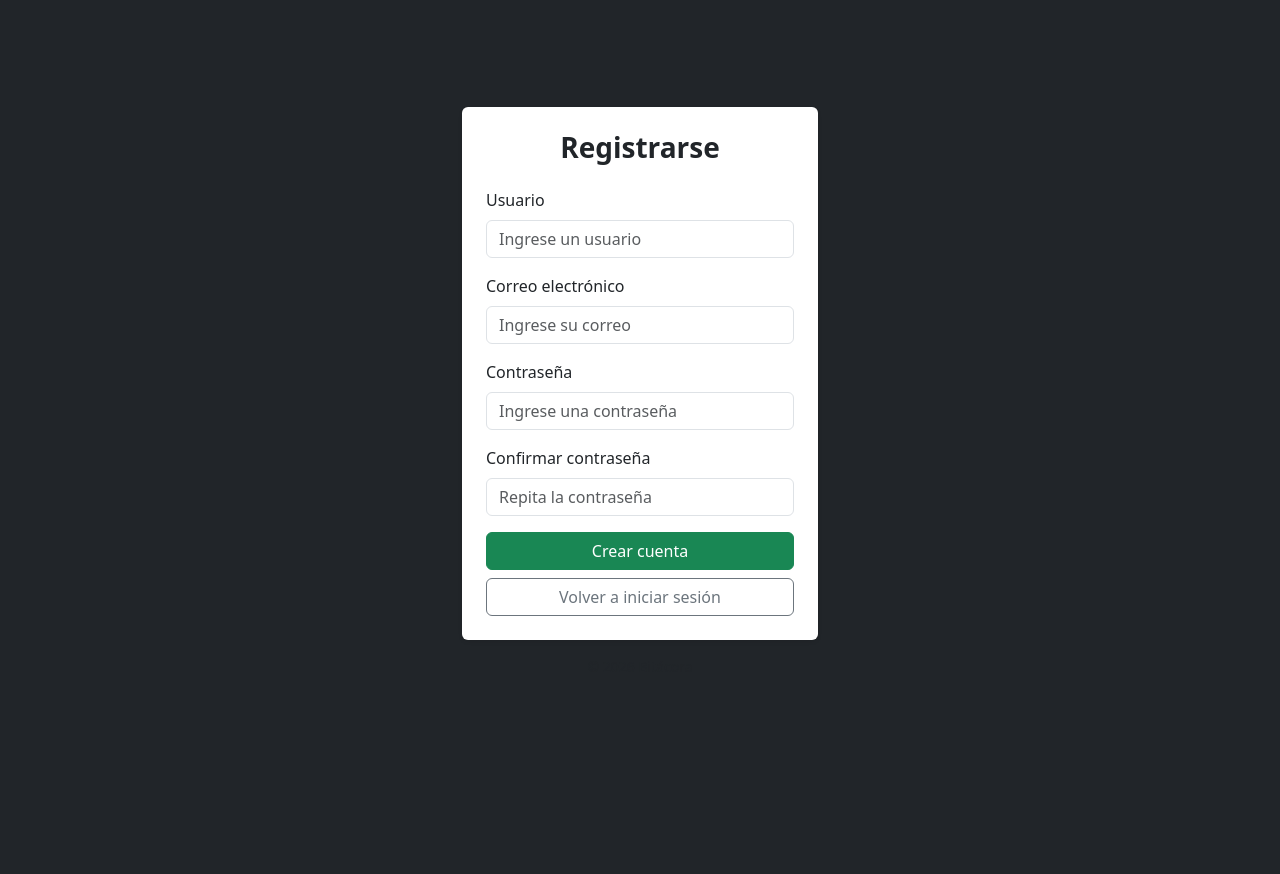
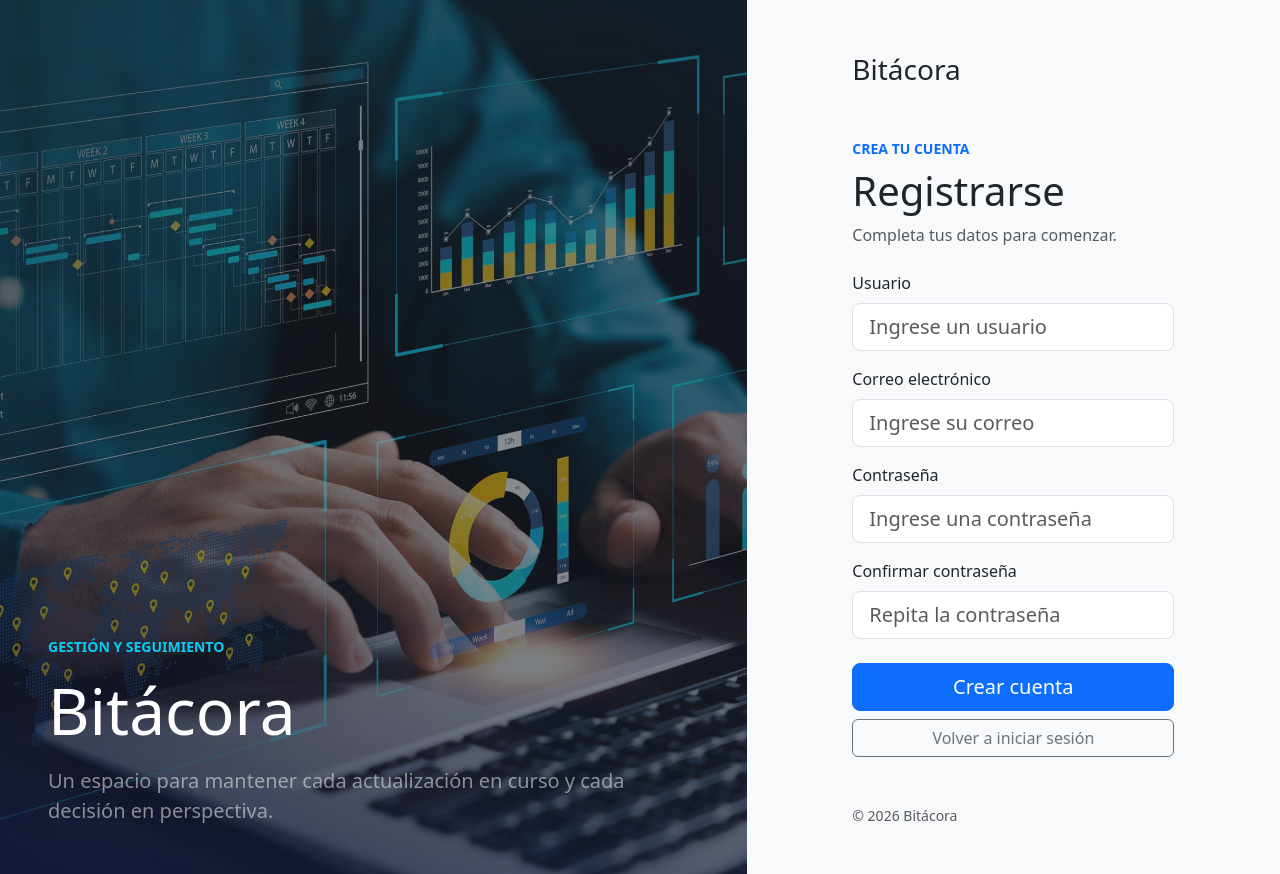
Before and after one commit to SoloDeveloperAlpha/Reg_Categ_Updates, a website: page frontend/register.html in a window 1280 px wide. Before the commit the page ends 800 px from the top, so only its background shows below. Drawn offline with nearby package versions, Linux system fonts and the light colour scheme.

Commit message:
cambios en login y registro

```diff
--- a/frontend/register.html
+++ b/frontend/register.html
@@ -6,52 +6,79 @@
     <title>Bitácora - Registrarse</title>
     <link href="https://cdn.jsdelivr.net/npm/bootstrap@5.3.8/dist/css/bootstrap.min.css" rel="stylesheet">
 </head>
-<body class="bg-dark">
-    <div class="container">
-        <div class="row justify-content-center align-items-center min-vh-100">
-            <div class="col-12 col-sm-10 col-md-6 col-lg-4">
-                <div class="card shadow-sm border-0">
-                    <div class="card-body p-4">
-                        <div class="text-center mb-4">
-                            <h1 class="h3 fw-bold">Registrarse</h1>
+<body>
+    <main class="container-fluid p-0">
+        <div class="row g-0 min-vh-100">
+            <section class="col-md-7 d-none d-md-flex position-relative align-items-end overflow-hidden bg-dark text-white p-5" aria-label="Panel de Bitácora">
+                <img src="images/fondo_login.jpg" class="position-absolute top-0 start-0 w-100 h-100 object-fit-cover" alt="" aria-hidden="true">
+                <div class="position-absolute top-0 start-0 w-100 h-100 bg-dark bg-opacity-50"></div>
+                <div class="position-relative">
+                    <p class="text-info fw-semibold text-uppercase small mb-3">Gestión y seguimiento</p>
+                    <h2 class="display-3 fw-normal mb-3">Bitácora</h2>
+                    <p class="fs-5 text-white-50 mb-0">Un espacio para mantener cada actualización en curso y cada decisión en perspectiva.</p>
+                </div>
+            </section>
+
+            <div class="ratio ratio-21x9 d-md-none position-relative bg-dark">
+                <img src="images/fondo_login.jpg" class="object-fit-cover" alt="" aria-hidden="true">
+                <div class="position-absolute top-0 start-0 w-100 h-100 bg-dark bg-opacity-50"></div>
+                <div class="position-absolute top-0 start-0 w-100 h-100 d-flex align-items-end p-4 text-white">
+                    <div>
+                        <p class="text-info fw-semibold text-uppercase small mb-2">Gestión y seguimiento</p>
+                        <h2 class="fs-1 fw-normal mb-0">Bitácora</h2>
+                    </div>
+                </div>
+            </div>
+
+            <section class="col-12 col-md-5 d-flex align-items-center justify-content-center bg-body-tertiary px-4 py-5 px-md-5" aria-labelledby="register-title">
+                <div class="w-100">
+                    <div class="row justify-content-center">
+                        <div class="col-12 col-xl-9">
+                            <a class="d-inline-block fs-3 text-dark text-decoration-none mb-5" href="/" aria-label="Bitácora, inicio">Bitácora</a>
+
+                            <div class="mb-4">
+                                <p class="text-primary fw-semibold text-uppercase small mb-2">Crea tu cuenta</p>
+                                <h1 id="register-title" class="display-6 mb-2">Registrarse</h1>
+                                <p class="text-body-secondary mb-0">Completa tus datos para comenzar.</p>
                             </div>
 
                             <form id="form-register">
                                 <div class="mb-3">
                                     <label for="register-usuario" class="form-label">Usuario</label>
-                                <input type="text" class="form-control" id="register-usuario" placeholder="Ingrese un usuario" required>
+                                    <input type="text" class="form-control form-control-lg" id="register-usuario" placeholder="Ingrese un usuario" autocomplete="username" required>
                                 </div>
 
                                 <div class="mb-3">
                                     <label for="register-email" class="form-label">Correo electrónico</label>
-                                <input type="email" class="form-control" id="register-email" placeholder="Ingrese su correo" required>
+                                    <input type="email" class="form-control form-control-lg" id="register-email" placeholder="Ingrese su correo" autocomplete="email" required>
                                 </div>
 
                                 <div class="mb-3">
                                     <label for="register-contrasena" class="form-label">Contraseña</label>
-                                <input type="password" class="form-control" id="register-contrasena" placeholder="Ingrese una contraseña" required>
+                                    <input type="password" class="form-control form-control-lg" id="register-contrasena" placeholder="Ingrese una contraseña" autocomplete="new-password" required>
                                 </div>
 
                                 <div class="mb-3">
                                     <label for="register-confirmar" class="form-label">Confirmar contraseña</label>
-                                <input type="password" class="form-control" id="register-confirmar" placeholder="Repita la contraseña" required>
+                                    <input type="password" class="form-control form-control-lg" id="register-confirmar" placeholder="Repita la contraseña" autocomplete="new-password" required>
                                 </div>
 
-                            <div class="d-grid gap-2">
-                                <button type="submit" class="btn btn-success">Crear cuenta</button>
-                                <a href="/login" class="btn btn-outline-secondary">Volver a iniciar sesión</a>
+                                <div class="d-grid gap-2 mt-4">
+                                    <button type="submit" class="btn btn-primary btn-lg">Crear cuenta</button>
+                                    <a href="/login" id="volver-login" class="btn btn-outline-secondary">Volver a iniciar sesión</a>
                                 </div>
 
                                 <div id="mensaje-register" class="alert alert-success mt-3 d-none" role="alert"></div>
                                 <div id="mensaje-register-error" class="alert alert-danger mt-3 d-none" role="alert"></div>
                             </form>
-                    </div>
-                </div>
 
-                <p class="text-center text-muted small mt-3">© 2026 Bitácora</p>
+                            <p class="text-body-secondary small mt-5 mb-0">© 2026 Bitácora</p>
                         </div>
                     </div>
                 </div>
+            </section>
+        </div>
+    </main>
 
     <script src="https://cdn.jsdelivr.net/npm/bootstrap@5.3.8/dist/js/bootstrap.bundle.min.js"></script>
     <script src="js/register.js"></script>
```
Also changed, not shown: frontend/index.html (+5 -3 lines). Lines whose indentation alone changed are shown as unchanged.
